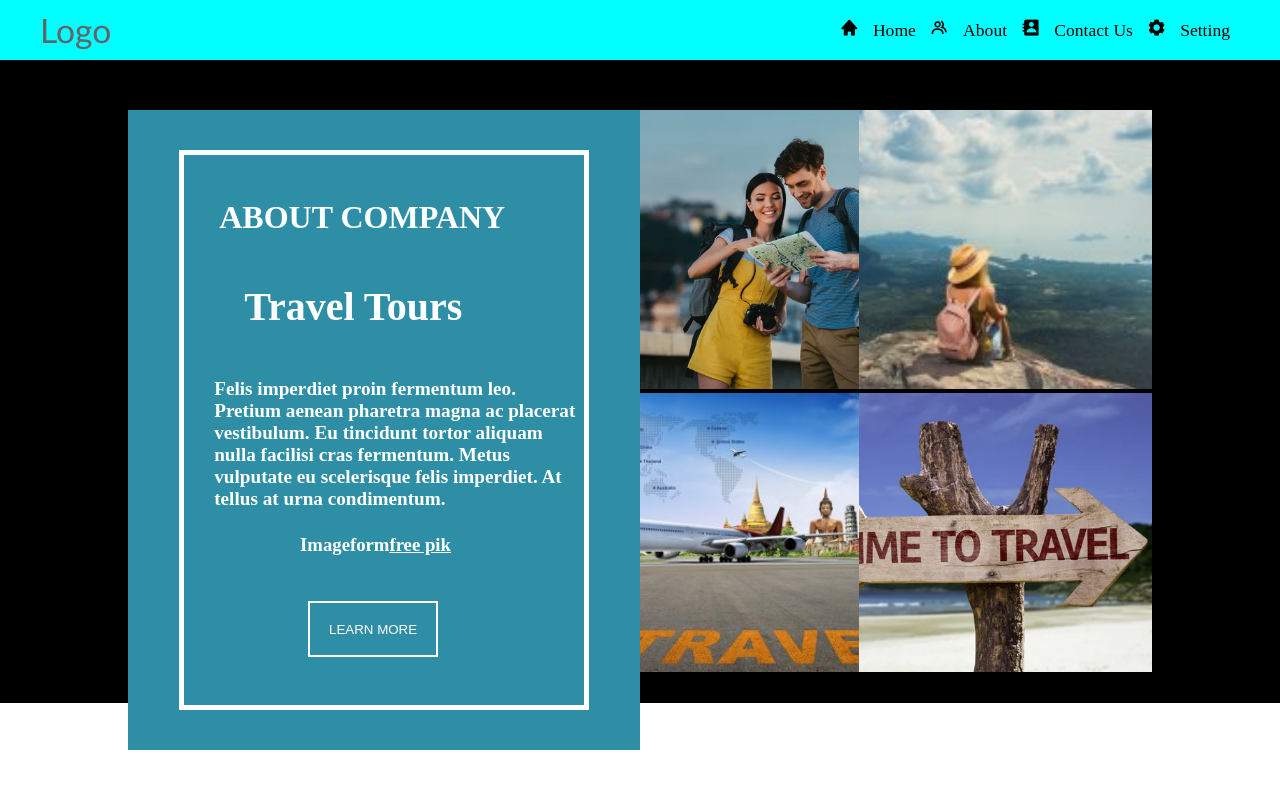
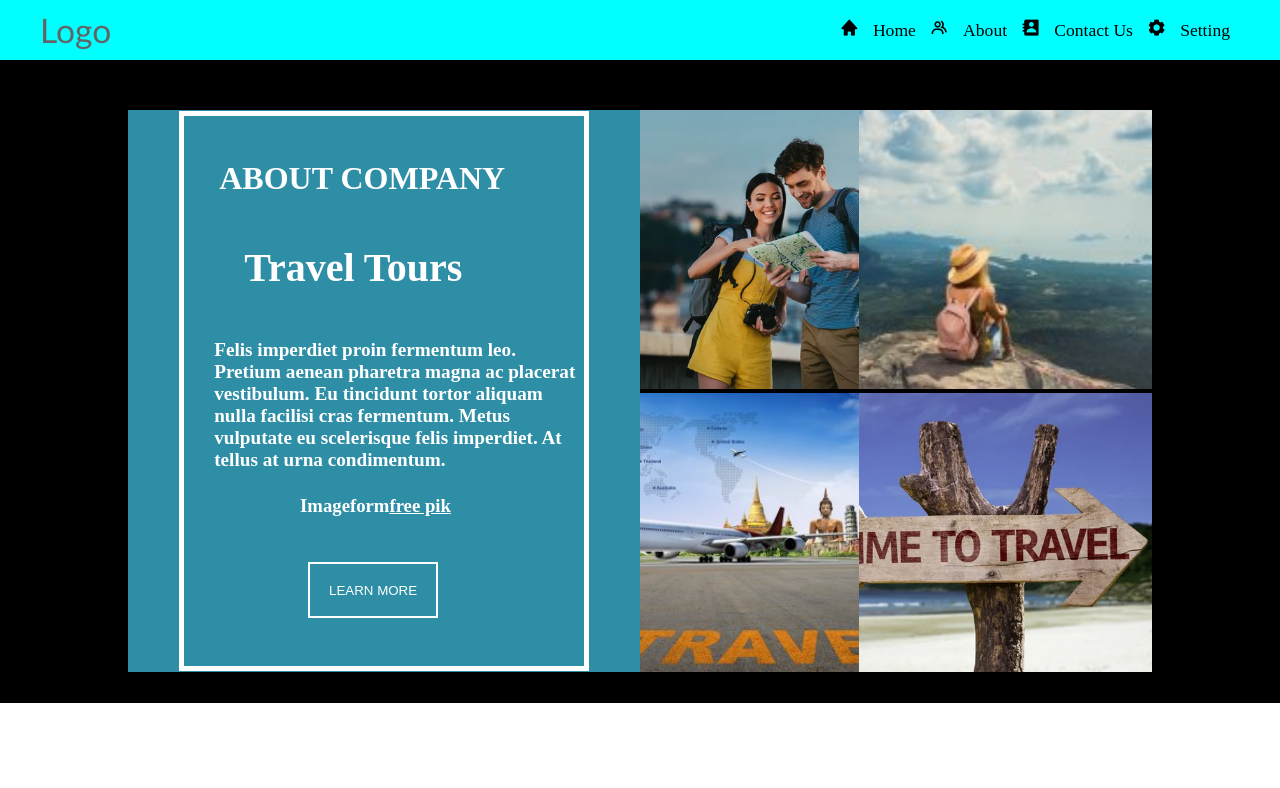
Before and after one commit to mryaseenbalti/Tarvel-Template-page, a plain HTML site: page index.html in a window 1280 px wide. Drawn offline with nearby package versions, Linux system fonts and the light colour scheme.

Commit message:
Update style.css

```diff
--- a/style.css
+++ b/style.css
@@ -87,7 +87,7 @@ ul li {
     margin-top: 50px;
     background-color: rgb(46, 142, 166);
     width: 40%;
-    height: 80vh;
+    height: 562px;
     align-items: center;
     justify-content: center;
     flex-wrap: wrap;
```
